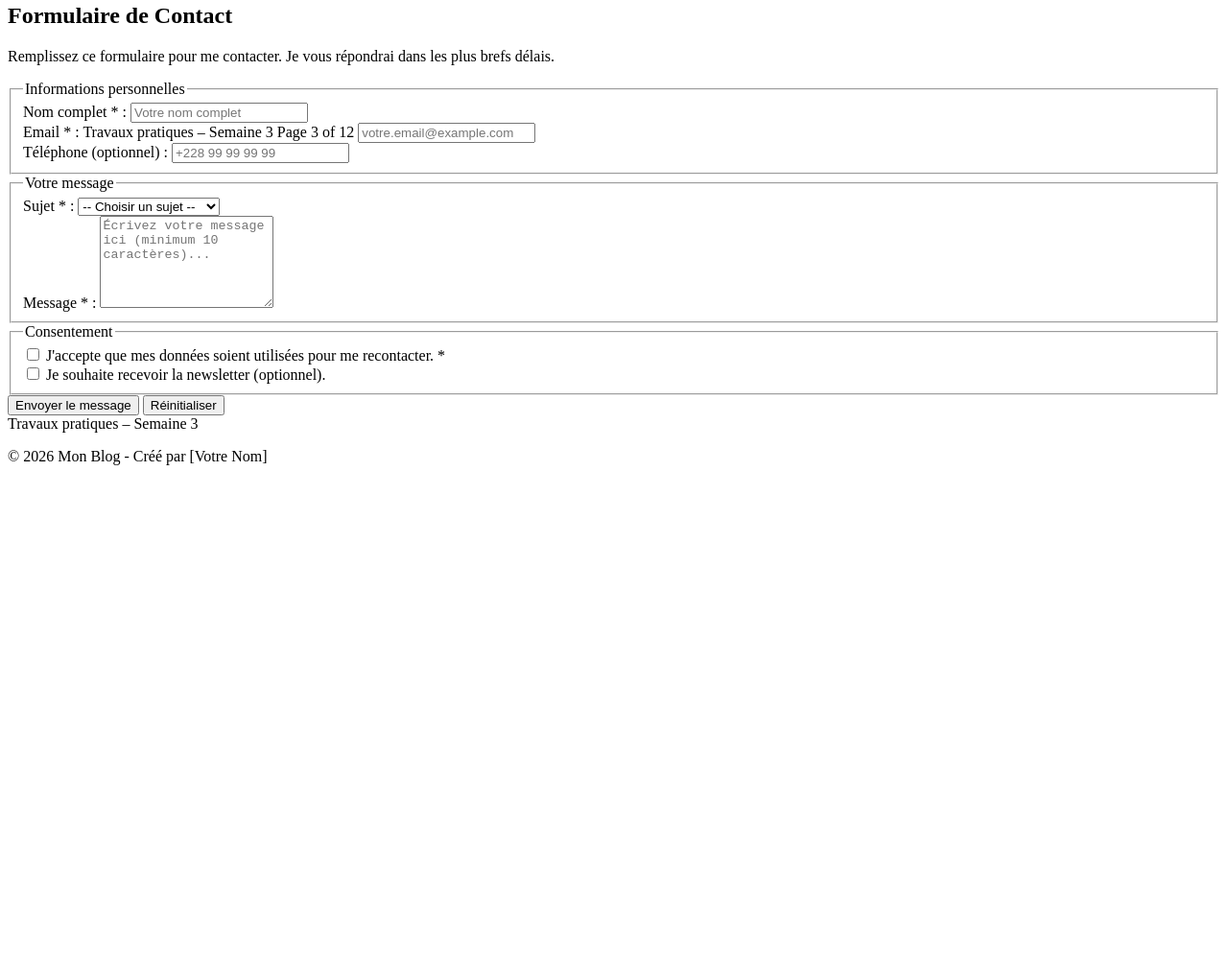
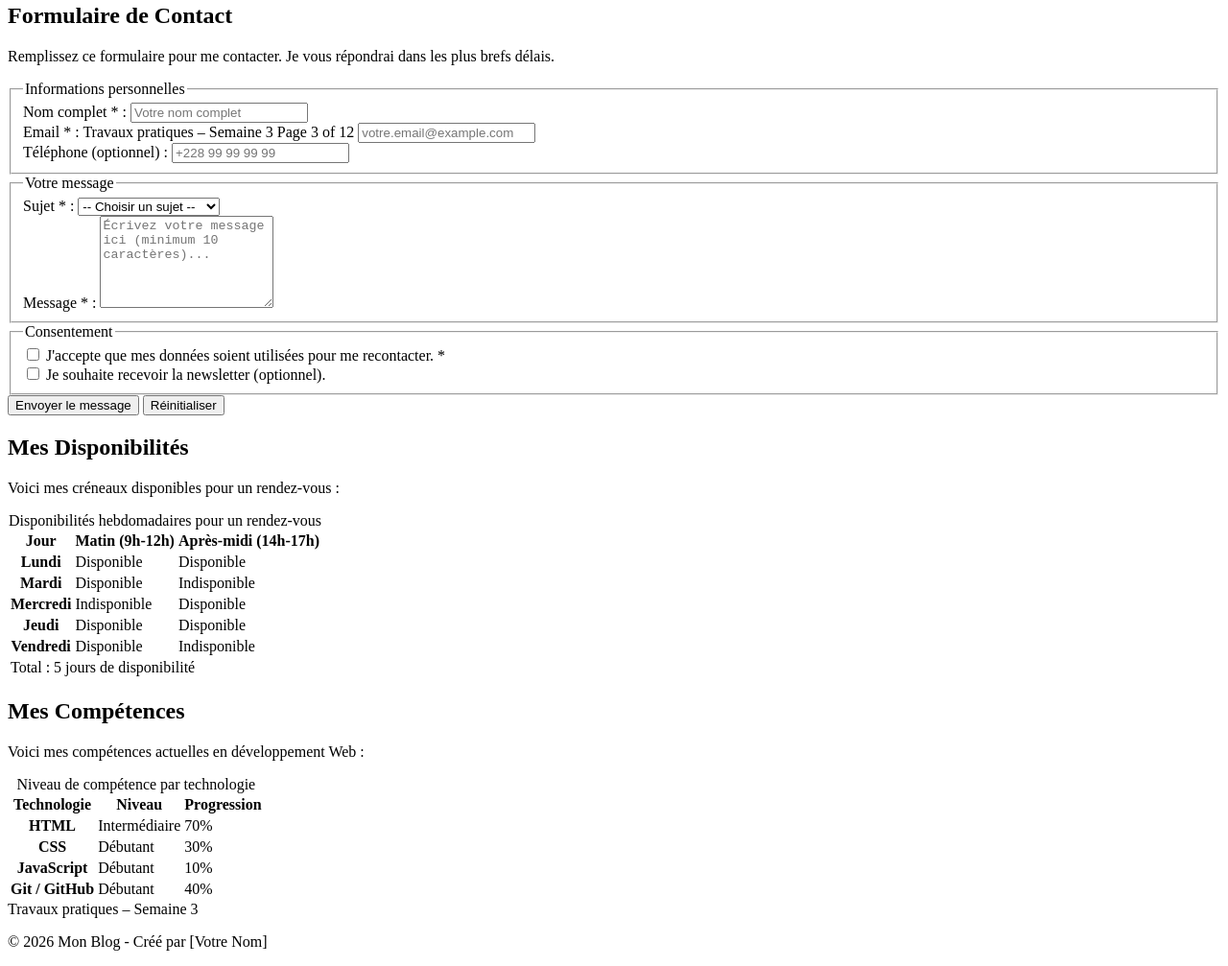
Before and after one commit to kodjo2009/ipnet-it130-silas, a plain HTML site: page contact.html in a window 1280 px wide. Shown: the part 151-1158 px from the top of the page at 96% size. Before the commit the page ends 800 px from the top, so only its background shows below. Drawn offline with Linux system fonts and the light colour scheme.

Commit message:
Ajout des tableaux de disponibilités et de compétences

```diff
--- a/contact.html
+++ b/contact.html
@@ -102,6 +102,85 @@ recontacter. <span aria-hidden="true">*</span>
         <button type="reset">Réinitialiser</button>
     </div>
 </form>
+<h2>Mes Disponibilités</h2>
+<p>Voici mes créneaux disponibles pour un rendez-vous :</p>
+<table>
+<caption>Disponibilités hebdomadaires pour un rendez-vous</caption>
+<thead>
+<tr>
+<th scope="col">Jour</th>
+<th scope="col">Matin (9h-12h)</th>
+<th scope="col">Après-midi (14h-17h)</th>
+</tr>
+</thead>
+<tbody>
+<tr>
+<th scope="row">Lundi</th>
+<td>Disponible</td>
+<td>Disponible</td>
+</tr>
+<tr>
+<th scope="row">Mardi</th>
+<td>Disponible</td>
+<td>Indisponible</td>
+</tr>
+<tr>
+<th scope="row">Mercredi</th>
+<td>Indisponible</td>
+<td>Disponible</td>
+</tr>
+<tr>
+<th scope="row">Jeudi</th>
+<td>Disponible</td>
+<td>Disponible</td>
+</tr>
+<tr>
+<th scope="row">Vendredi</th>
+<td>Disponible</td>
+<td>Indisponible</td>
+</tr>
+</tbody>
+<tfoot>
+<tr>
+<td colspan="3">Total : 5 jours de disponibilité</td>
+</tr>
+</tfoot>
+</table>
+<h2>Mes Compétences</h2>
+<p>Voici mes compétences actuelles en développement Web :</p>
+<table>
+<caption>Niveau de compétence par technologie</caption>
+<thead>
+<tr>
+<th scope="col">Technologie</th>
+<th scope="col">Niveau</th>
+<th scope="col">Progression</th>
+</tr>
+</thead>
+<tbody>
+<tr>
+<th scope="row">HTML</th>
+<td>Intermédiaire</td>
+<td>70%</td>
+</tr>
+<tr>
+<th scope="row">CSS</th>
+<td>Débutant</td>
+<td>30%</td>
+</tr>
+<tr>
+<th scope="row">JavaScript</th>
+<td>Débutant</td>
+<td>10%</td>
+</tr>
+<tr>
+    <th scope="row">Git / GitHub</th>
+<td>Débutant</td>
+<td>40%</td>
+</tr>
+</tbody>
+</table>
+
 Travaux pratiques – Semaine 3
 
         </section>
```
